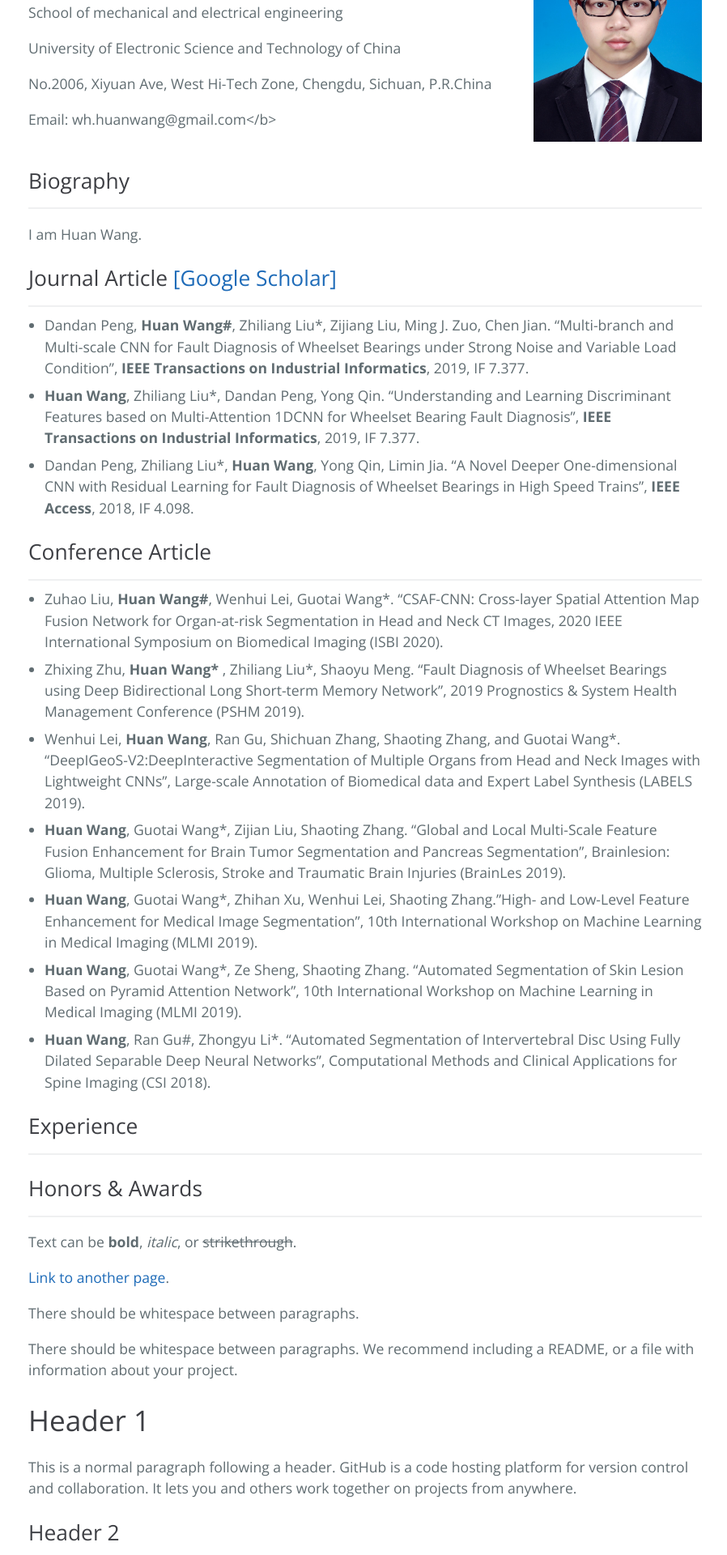
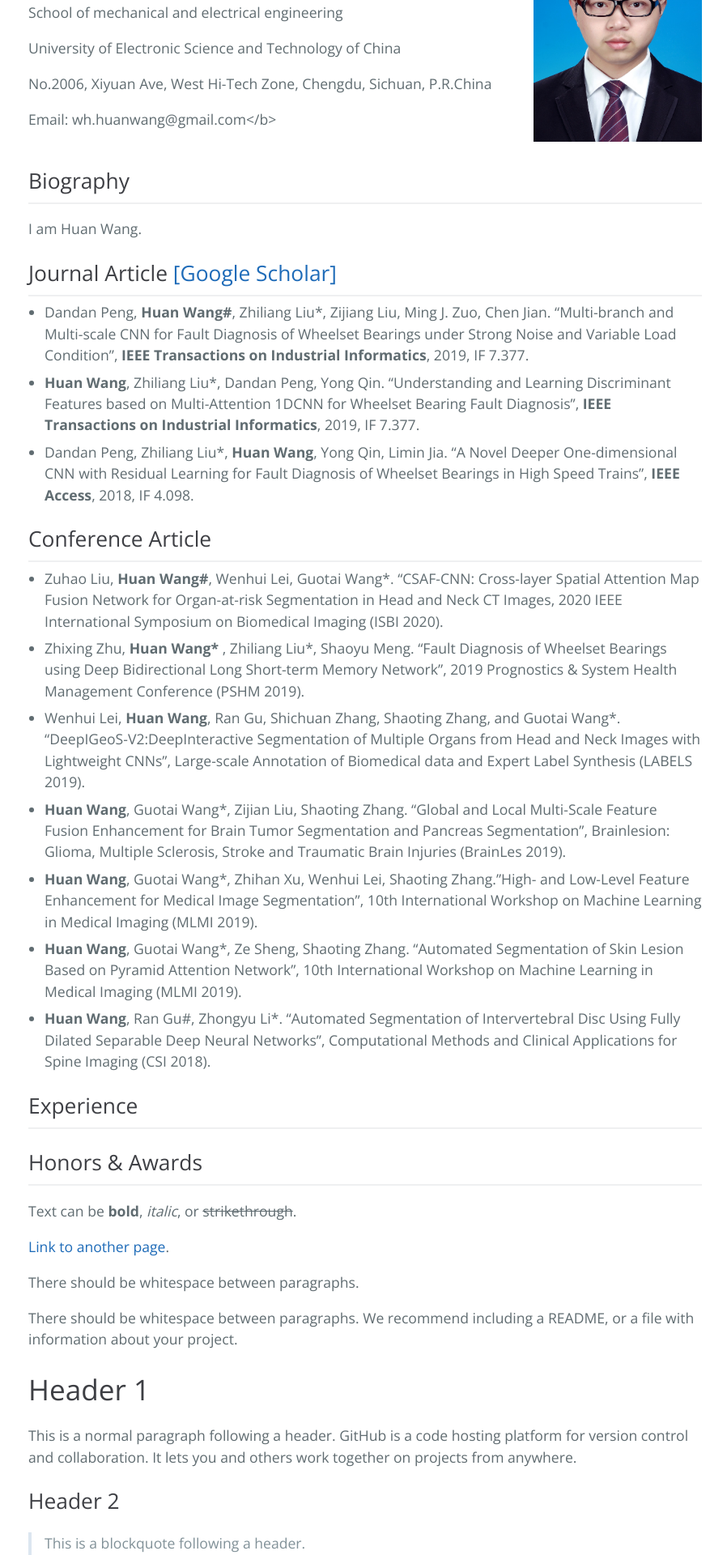
Before and after one commit to WH-HuanWang/WH-HuanWang.github.io, a Jekyll site: the page built from index.md, in a window 1280 px wide. Shown: the part 531-2451 px from the top of the page at 81% size, without its empty margins (189-1087 px from the left). Built offline with Jekyll 4.4.1, drawn with Linux system fonts in a browser that asks for light colours.

Commit message:
Update style.scss

```diff
--- a/assets/css/style.scss
+++ b/assets/css/style.scss
@@ -5,7 +5,7 @@
 
 
 .main-content hr {
-  margin: 0.6rem 0;
+  margin: 0.4rem 0;
 }
 
 .main-content li {
@@ -14,7 +14,7 @@
 
 .main-content h1, .main-content h2, .main-content h3, .main-content h4, .main-content h5, .main-content h6 {
   margin-top: 1.4rem;
-  margin-bottom: 0.8rem;
+  margin-bottom: 0.4rem;
   color: #000209c2;
 }
 
```
